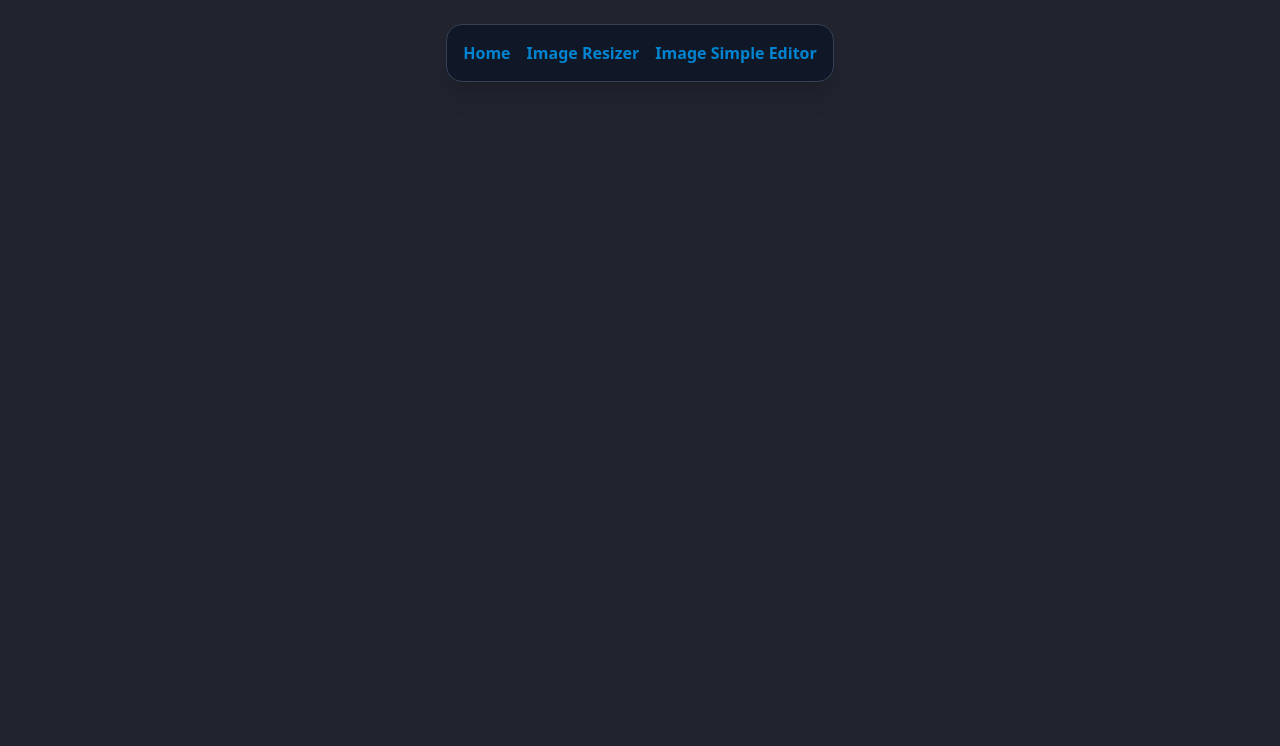
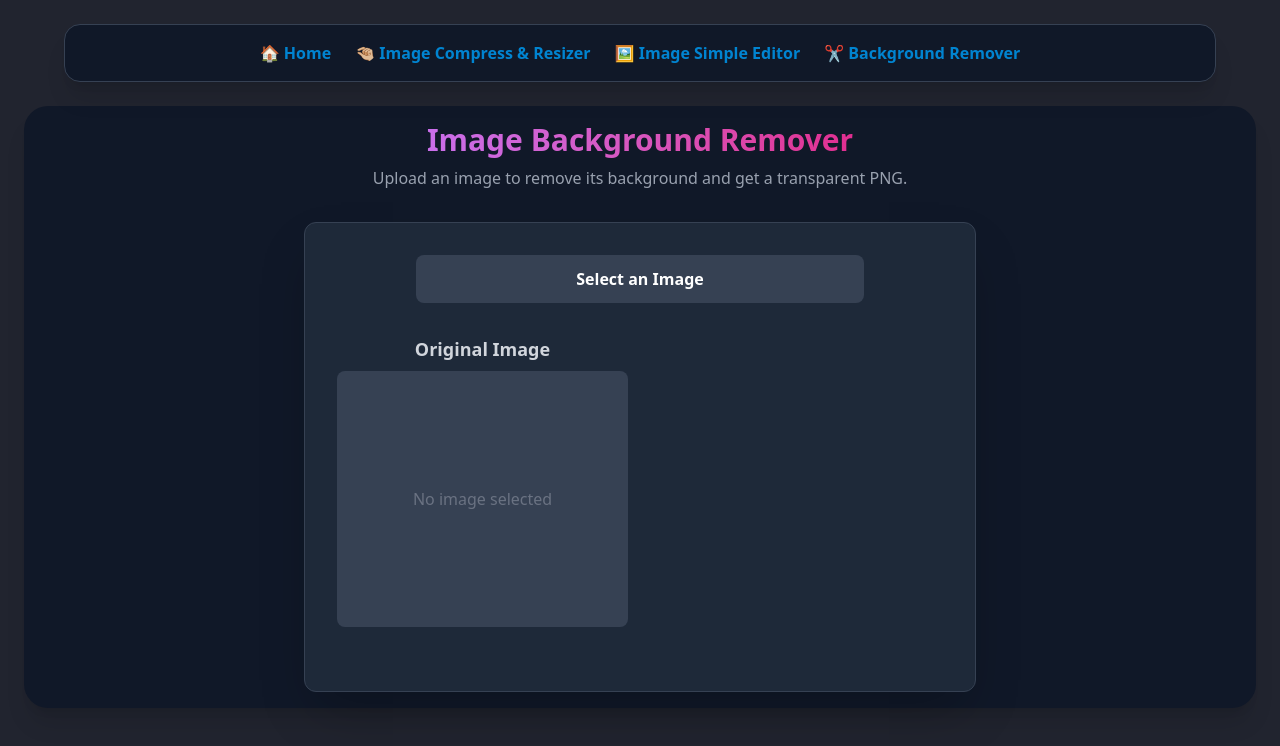
Before and after one commit to jati251/img-resizer, a React (Vite) app: page /bg-remover in a window 1280 px wide. Shown: the top 746 px of the page. Built offline with nearby package versions, Linux system fonts and the light colour scheme.

Commit message:
feat: added bg remover

```diff
--- a/package.json
+++ b/package.json
@@ -10,6 +10,7 @@
     "preview": "vite preview"
   },
   "dependencies": {
+    "@imgly/background-removal": "^1.6.0",
     "@tailwindcss/vite": "^4.1.7",
     "browser-image-compression": "^2.0.2",
     "react": "^19.1.0",
--- a/src/App.jsx
+++ b/src/App.jsx
@@ -2,6 +2,8 @@ import { Routes, Route, Link, useLocation } from "react-router-dom";
 import Home from "./pages/home";
 import ImageResizer from "./pages/img-resizer";
 import ImageSimpleEditor from "./pages/img-simple-editor";
+import BgRemover from "./pages/bg-remover";
+import Navbar from "./components/Navbar";
 
 export default function App() {
   const location = useLocation();
@@ -9,30 +11,13 @@ export default function App() {
 
   return (
     <div className="p-6">
-      {!isHome && (
-        <nav className="mb-6 w-fit max-w-6xl mx-auto bg-gray-900 text-gray-100 px-4 py-4 rounded-2xl shadow-xl border border-gray-700 flex items-center justify-center gap-4">
-          <Link to="/" className="text-sky-600 transition-colors font-semibold">
-            Home
-          </Link>
-          <Link
-            to="/img-resizer"
-            className="text-sky-600 transition-colors font-semibold"
-          >
-            Image Resizer
-          </Link>
-          <Link
-            to="/img-simple-editor"
-            className="text-sky-600 transition-colors font-semibold"
-          >
-            Image Simple Editor
-          </Link>
-        </nav>
-      )}
+      {!isHome && <Navbar />}
 
       <Routes>
         <Route path="/" element={<Home />} />
         <Route path="/img-resizer" element={<ImageResizer />} />
         <Route path="/img-simple-editor" element={<ImageSimpleEditor />} />
+        <Route path="/bg-remover" element={<BgRemover />} />
       </Routes>
     </div>
   );
--- /dev/null
+++ b/src/components/Navbar/index.jsx
@@ -0,0 +1,65 @@
+import { useState } from "react";
+import { Link } from "react-router-dom";
+
+export default function Navbar() {
+  const [isOpen, setIsOpen] = useState(false);
+
+  return (
+    <nav className="mb-6 w-full max-w-6xl mx-auto bg-gray-900 text-gray-100 px-4 py-4 rounded-2xl shadow-xl border border-gray-700 relative">
+      {/* Desktop menu */}
+      <div className="hidden md:flex items-center justify-center gap-6">
+        <NavLinks />
+      </div>
+
+      {/* Mobile hamburger toggle */}
+      <div
+        onClick={() => setIsOpen(!isOpen)}
+        className="md:hidden shadow-2xl  "
+      >
+        <span className=" text-lg font-bold text-sky-600">📂 Menu</span>
+      </div>
+
+      {/* Mobile drawer */}
+      {isOpen && (
+        <div className="absolute top-full left-0 mt-2 w-full bg-gray-900 border border-gray-700 rounded-xl shadow-lg flex flex-col gap-4 p-4 z-40">
+          <NavLinks onClick={() => setIsOpen(false)} />
+        </div>
+      )}
+    </nav>
+  );
+}
+
+function NavLinks({ onClick }) {
+  return (
+    <>
+      <Link
+        to="/"
+        onClick={onClick}
+        className="text-sky-600 transition-colors font-semibold"
+      >
+        🏠 Home
+      </Link>
+      <Link
+        to="/img-resizer"
+        onClick={onClick}
+        className="text-sky-600 transition-colors font-semibold"
+      >
+        🤏🏼 Image Compress & Resizer
+      </Link>
+      <Link
+        to="/img-simple-editor"
+        onClick={onClick}
+        className="text-sky-600 transition-colors font-semibold"
+      >
+        🖼️ Image Simple Editor
+      </Link>
+      <Link
+        to="/bg-remover"
+        onClick={onClick}
+        className="text-sky-600 transition-colors font-semibold"
+      >
+        ✂️ Background Remover
+      </Link>
+    </>
+  );
+}
--- /dev/null
+++ b/src/pages/bg-remover/index.jsx
@@ -0,0 +1,132 @@
+import React, { useState } from "react";
+import { removeBackground } from "@imgly/background-removal";
+
+const BgRemover = () => {
+  const [image, setImage] = useState(null);
+  const [processedImage, setProcessedImage] = useState(null);
+  const [isLoading, setIsLoading] = useState(false);
+  const [error, setError] = useState(null);
+
+  const handleFileChange = (e) => {
+    const file = e.target.files[0];
+    if (file) {
+      setImage(URL.createObjectURL(file));
+      setProcessedImage(null); // Reset processed image on new file selection
+      setError(null);
+    }
+  };
+
+  const handleRemoveBackground = async () => {
+    if (!image) {
+      setError("Please select an image first.");
+      return;
+    }
+
+    setIsLoading(true);
+    setError(null);
+
+    try {
+      const resultBlob = await removeBackground(image);
+      const resultUrl = URL.createObjectURL(resultBlob);
+      setProcessedImage(resultUrl);
+    } catch (e) {
+      setError("Failed to process the image. Please try another one.");
+      console.error(e);
+    } finally {
+      setIsLoading(false);
+    }
+  };
+
+  return (
+    <div className=" bg-gray-900 rounded-3xl shadow-xl text-white flex flex-col items-center justify-center p-4">
+      <div className="w-full max-w-2xl">
+        <header className="text-center mb-8">
+          <h1 className="text-3xl font-bold text-transparent bg-clip-text bg-gradient-to-r from-purple-400 to-pink-600">
+            Image Background Remover
+          </h1>
+          <p className="text-gray-400 mt-2">
+            Upload an image to remove its background and get a transparent PNG.
+          </p>
+        </header>
+
+        <main className="bg-gray-800 rounded-xl shadow-2xl p-6 md:p-8 border border-gray-700">
+          <div className="flex flex-col items-center">
+            <label
+              htmlFor="file-upload"
+              className="w-full max-w-md cursor-pointer bg-gray-700 hover:bg-gray-600 text-white font-bold py-3 px-4 rounded-lg text-center transition-colors"
+            >
+              {image ? "Change Image" : "Select an Image"}
+            </label>
+            <input
+              id="file-upload"
+              type="file"
+              className="hidden"
+              onChange={handleFileChange}
+              accept="image/png, image/jpeg"
+            />
+
+            {error && <p className="text-red-500 mt-4">{error}</p>}
+
+            <div className="grid grid-cols-1 md:grid-cols-2 gap-6 mt-8 w-full">
+              <div className="flex flex-col items-center">
+                {!isLoading && (
+                  <h3 className="text-lg font-semibold text-gray-300 mb-2">
+                    {processedImage ? "Processed" : "Original"} Image
+                  </h3>
+                )}
+
+                {isLoading ? (
+                  <div className="flex flex-col items-center justify-center">
+                    <div className="animate-spin rounded-full h-12 w-12 border-b-2 border-purple-400"></div>
+                    <p className="mt-2 text-gray-400">Processing...</p>
+                  </div>
+                ) : processedImage ? (
+                  <img
+                    src={processedImage}
+                    alt="Processed"
+                    className="object-contain h-full w-full"
+                  />
+                ) : (
+                  <div className="w-full h-64 bg-gray-700 rounded-lg flex items-center justify-center overflow-hidden">
+                    {image ? (
+                      <img
+                        src={image}
+                        alt="Original"
+                        className="object-contain h-full w-full"
+                      />
+                    ) : (
+                      <p className="text-gray-500">No image selected</p>
+                    )}
+                  </div>
+                )}
+              </div>
+            </div>
+
+            <div className="mt-8 flex flex-col sm:flex-row gap-4">
+              {image && (
+                <button
+                  onClick={handleRemoveBackground}
+                  disabled={!image || isLoading}
+                  className="bg-purple-600 hover:bg-purple-700 text-white font-bold py-3 px-6 rounded-lg transition-colors disabled:bg-gray-500 disabled:cursor-not-allowed"
+                >
+                  {isLoading ? "Processing..." : "Remove Background"}
+                </button>
+              )}
+              {processedImage && (
+                <a
+                  href={processedImage}
+                  download="transparent-image.png"
+                  className="bg-green-500 hover:bg-green-600 text-white font-bold py-3 px-6 rounded-lg transition-colors text-center"
+                >
+                  Download PNG
+                </a>
+              )}
+            </div>
+          </div>
+        </main>
+      </div>
+    </div>
+  );
+};
+
+export default BgRemover;
--- a/src/pages/home/index.jsx
+++ b/src/pages/home/index.jsx
@@ -19,10 +19,10 @@ export default function Home() {
             className="bg-gray-800 p-6 rounded-xl shadow-2xl border border-gray-700 hover:bg-gray-700 transition-colors"
           >
             <h2 className="text-2xl font-semibold text-sky-400 mb-2">
-              🔧 Image Resizer
+              🤏🏼 Image Compress & Resizer
             </h2>
             <p className="text-gray-300">
-              Quickly resize your images with precision and ease.
+              Quickly compress your images or resize to minimal size
             </p>
           </Link>
 
@@ -31,10 +31,21 @@ export default function Home() {
             className="bg-gray-800 p-6 rounded-xl shadow-2xl border border-gray-700 hover:bg-gray-700 transition-colors"
           >
             <h2 className="text-2xl font-semibold text-sky-400 mb-2">
-              🎨 Simple Image Editor
+              🖼️ Image Simple Editor
             </h2>
             <p className="text-gray-300">
-              Add and customize logos on top of your images.
+              Add and edit logos/pngs on top of your images.
+            </p>
+          </Link>
+          <Link
+            to="/bg-remover"
+            className="bg-gray-800 p-6 rounded-xl shadow-2xl border border-gray-700 hover:bg-gray-700 transition-colors"
+          >
+            <h2 className="text-2xl font-semibold text-sky-400 mb-2">
+              ✂️ Background Remover
+            </h2>
+            <p className="text-gray-300">
+              got pranked in google search ? no worries just remove here
             </p>
           </Link>
         </div>
--- a/src/pages/img-resizer/index.jsx
+++ b/src/pages/img-resizer/index.jsx
@@ -116,15 +116,15 @@ const ImageResizer = () => {
   return (
     <div className="max-w-lg mx-auto mt-12 p-8 bg-gray-900  rounded-3xl shadow-xl space-y-8">
       <header className="text-center mb-6">
-        <h1 className="text-3xl font-bold text-center text-sky-700 mb-4">
+        <h1 className="text-3xl font-bold text-transparent bg-clip-text bg-gradient-to-r from-purple-400 to-pink-600">
           Image Resizer & Compressor
         </h1>
         <p className="text-gray-400 mt-2 text-sm">
-          simple tool to resize/compress image quality
+          Quickly compress your images or resize to minimal size
         </p>
       </header>
 
-      <div className="flex flex-col space-y-3">
+      <div className="bg-gray-800 p-4 rounded-xl shadow-2xl border border-gray-700 flex flex-col space-y-3">
         <label className="block text-sky-300 font-semibold mb-1">
           Upload Image
         </label>
@@ -136,7 +136,7 @@ const ImageResizer = () => {
         />
       </div>
 
-      <div className="flex flex-col gap-6 sm:grid sm:grid-cols-3">
+      <div className="bg-gray-800 p-4 rounded-xl shadow-2xl border border-gray-700 flex flex-col gap-6 sm:grid sm:grid-cols-3">
         <div className="flex flex-col">
           <label className="font-semibold text-sky-300 mb-1">
             Resize <span className="text-sky-400">{percent}%</span>
```
Also changed, not shown: src/pages/img-simple-editor/index.jsx (+5 -3 lines), 1 other file (tests, documents, lock files or other folders).
